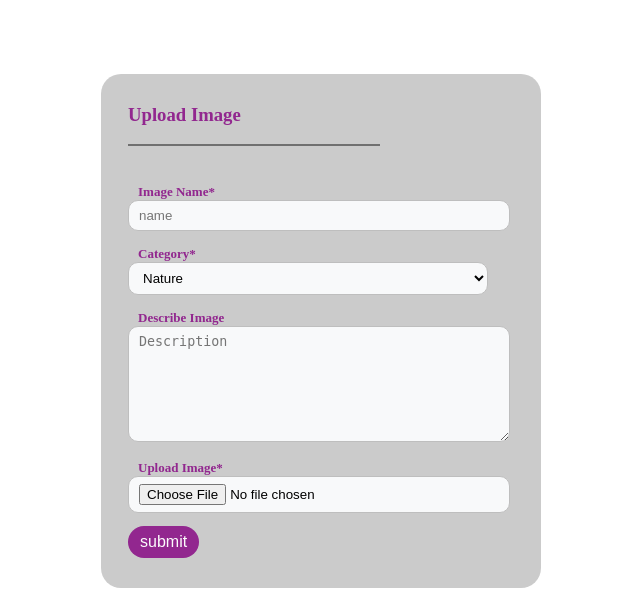
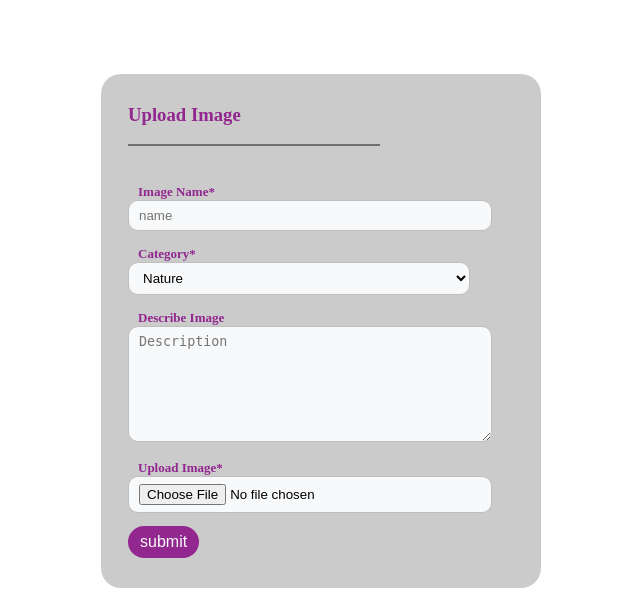
Before and after one commit to Tmazst/Appenda, a Flask app: page /image_form in a window 1280 px wide. Shown: the part 254-852 px from the top of the page, without its empty margins (319-959 px from the left). Run offline with Flask 3, Linux system fonts and the light colour scheme; the visitor is signed in with stand-in values (Sample User, id 1); some libraries are stand-ins or nearby versions; some web fonts are replaced.

Commit message:
31 jan 25

```diff
--- a/static/css/styles.css
+++ b/static/css/styles.css
@@ -1287,7 +1287,7 @@ input:focus{
   border:1px solid #bebebe;
   border-radius:10px;
   /* display:inline-block; */
-  width:100%
+  width:95%
 }
 
 
@@ -2738,7 +2738,7 @@ to{
     /* background-color: #00a550; */
     min-width: 320px;
     width:100%;
-    padding:15px 0;
+    padding:20px 0;
 }
 
 .container{
```
